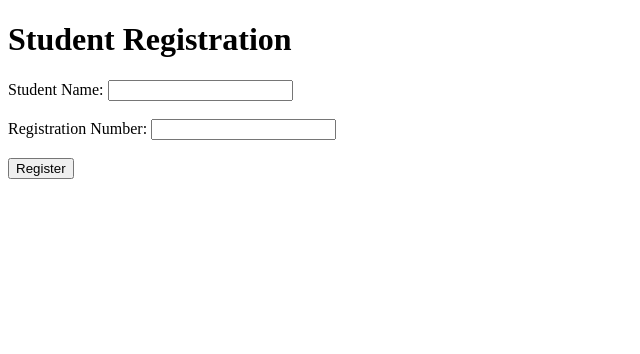
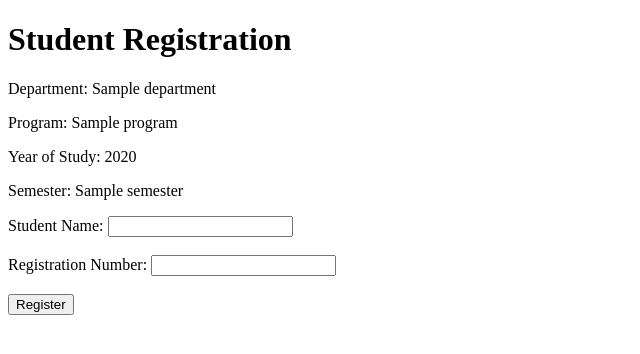
Before and after one commit to poni-henry/Student-Registration-Portal, a Django app: template student_registration_portal/templates/registration.html in a window 1280 px wide. Shown: the top 354 px of the page, without its empty margins (0-640 px from the left). Run offline with Django 5.2, Linux system fonts and the light colour scheme; the template is opened without the code that fills it: most values are stand-ins (such as "Sample title", 1, 10 or a date in 2020).

Commit message:
troubleshooting code

```diff
--- a/student_registration_portal/student_registration_portal/urls.py
+++ b/student_registration_portal/student_registration_portal/urls.py
@@ -10,5 +10,6 @@ urlpatterns = [
     path('enroll/', views.enroll, name='enroll'),
     path('confirm-enrollment/', views.confirm_enrollment, name='confirm_enrollment'),
     path('register/', views.register_page, name='register_page'),
+    path('register/<str:department>/<str:program>/<int:year_of_study>/<int:semester>/', views.register_page, name='register_page'),
     path('', views.login_view, name='login'),  # Default route to login view
 ]
--- a/student_registration_portal/templates/enroll.html
+++ b/student_registration_portal/templates/enroll.html
@@ -37,7 +37,7 @@
     <div class="container">
         <h1>Enroll in {{ program }}</h1>
         <p>You have chosen to enroll in the {{ program }} program under the {{ department }} department.</p>
-        <form action="{% url 'confirm_enrollment' %}" method="post">
+        <form action="{% url 'register_page' department=department program=program year_of_study=year_of_study semester=semester %}" method="post">
             {% csrf_token %}
             <input type="hidden" name="department" value="{{ department }}">
             <input type="hidden" name="program" value="{{ program }}">
--- a/student_registration_portal/templates/registration.html
+++ b/student_registration_portal/templates/registration.html
@@ -6,7 +6,12 @@
 </head>
 <body>
     <h1>Student Registration</h1>
-    <form action="{% url 'register' %}" method="post">
+    <p>Department: {{ department }}</p>
+    <p>Program: {{ program }}</p>
+    <p>Year of Study: {{ year_of_study }}</p>
+    <p>Semester: {{ semester }}</p>
+
+    <form action="{% url 'register_page' department=department program=program year_of_study=year_of_study semester=semester %}" method="post">
         {% csrf_token %}
         <input type="hidden" name="department" value="{{ department }}">
         <input type="hidden" name="program" value="{{ program }}">
```
Also changed, not shown: student_registration_portal/student_registration_portal/views.py (+14 -3 lines), student_registration_portal/db.sqlite3.
